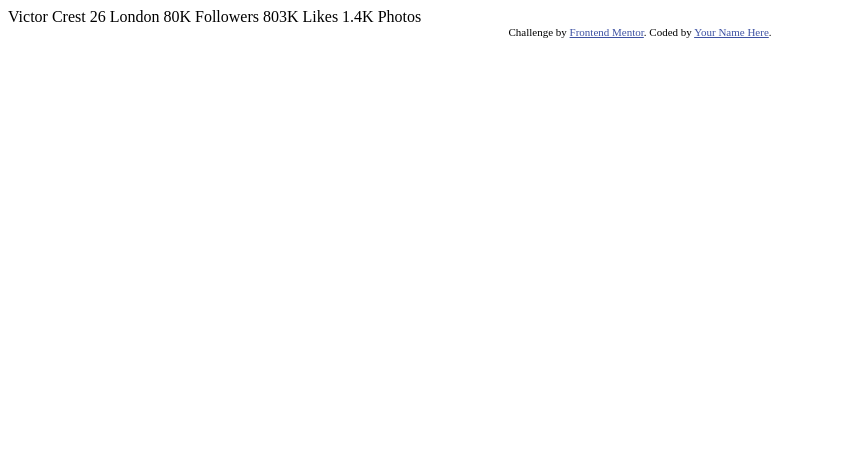
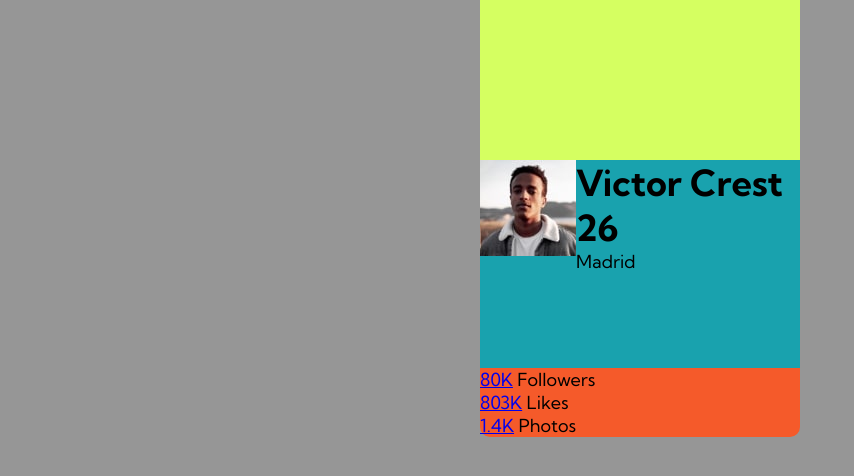
Before and after one commit to LimonCode1/card, a plain HTML site: page index.html in a window 1280 px wide. Shown: the whole page, without its empty margins (0-854 px from the left). Drawn offline with Linux system fonts and the light colour scheme.

Commit message:
structure html

```diff
--- /dev/null
+++ b/css/styles.sass
@@ -0,0 +1,42 @@
+$yellow: #d5ff61
+$red: #f55a2a
+$blue: #c4b9ff
+$darkCyan: hsl(185, 75%, 39%)
+$veryDarkDesaturatedBlue: hsl(229, 23%, 23%)
+$darkGrayishBlue: hsl(227, 10%, 46%)
+$darkGray: hsl(0, 0%, 59%)
+*
+    margin: 0
+    padding: 0
+body
+    // display: flex
+    // justify-content: center
+    // align-items: center
+    font-size: 18px
+    font-family: 'kumbh Sans', sans-serif
+    background: $darkGray
+    display: flex
+    justify-content: center
+    align-items: center
+    .container
+        // background: $yellow
+        width: 25%
+        // height: 120px
+        .card
+            background: $red
+            height: auto
+            width: 100%
+            border: none
+            border-radius: 10px
+            .image-top
+                width: 100%
+                height: 10rem
+                background: $yellow
+            .body
+                height: 13rem
+                background: $darkCyan
+                display: flex
+                justify-content: center
+    .attribution
+        display: none
+        background: $red
--- a/index.html
+++ b/index.html
@@ -1,35 +1,66 @@
 <!DOCTYPE html>
 <html lang="en">
 	<head>
-  <meta charset="UTF-8">
-  <meta name="viewport" content="width=device-width, initial-scale=1.0"> <!-- displays site properly based on user's device -->
+		<meta charset="UTF-8" />
+		<meta name="viewport" content="width=device-width, initial-scale=1.0" />
+		<!-- displays site properly based on user's device -->
 
-  <link rel="icon" type="image/png" sizes="32x32" href="./images/favicon-32x32.png">
-
+		<link rel="preconnect" href="https://fonts.gstatic.com" />
+		<link
+			href="https://fonts.googleapis.com/css2?family=Kumbh+Sans:wght@400;700&display=swap"
+			rel="stylesheet"
+		/>
+		<link rel="icon" type="image/png" sizes="32x32" href="./images/favicon-32x32.png" />
+		<link rel="stylesheet" href="css/styles.min.css" />
 		<title>Frontend Mentor | Profile card component</title>
 
 		<!-- Feel free to remove these styles or customise in your own stylesheet 👍 -->
 		<style>
-    .attribution { font-size: 11px; text-align: center; }
-    .attribution a { color: hsl(228, 45%, 44%); }
+			.attribution {
+				font-size: 11px;
+				text-align: center;
+				/* background: red; */
+			}
+			.attribution a {
+				color: hsl(228, 45%, 44%);
+			}
 		</style>
 	</head>
 	<body>
-  Victor Crest
-  26
-  London
-
-  80K
-  Followers
-
-  803K
-  Likes
-
-  1.4K
-  Photos
+		<div class="container">
+			<div class="card">
+				<div class="image-top">
+					<img src="" alt="" />
+				</div>
+				<div class="body">
+					<div class="profile">
+						<img src="images/image-victor.jpg" alt="profile picture" />
+					</div>
+					<div class="info">
+						<h1 class="name">Victor Crest <span class="age">26</span></h1>
+						<span class="city">Madrid</span>
+					</div>
+				</div>
+				<div class="footer">
+					<div class="social">
+						<a href="#" class="number">80K</a>
+						<span class="social-text">Followers</span>
+					</div>
+					<div class="social">
+						<a href="#" class="number">803K</a>
+						<span class="social-text">Likes</span>
+					</div>
+					<div class="social">
+						<a href="#" class="number">1.4K</a>
+						<span class="social-text">Photos</span>
+					</div>
+				</div>
+			</div>
+		</div>
 		<div class="attribution">
-    Challenge by <a href="https://www.frontendmentor.io?ref=challenge" target="_blank">Frontend Mentor</a>.
-    Coded by <a href="#">Your Name Here</a>.
+			Challenge by
+			<a href="https://www.frontendmentor.io?ref=challenge" target="_blank">Frontend Mentor</a>.
+			Coded by <a href="https://github.com/LimonCode1" target="_blank">Carlos Andres Sanchez</a>.
 		</div>
 	</body>
 </html>
```
Also changed, not shown: css/styles.min.css (added), 1 other file. Lines whose indentation alone changed are shown as unchanged.
